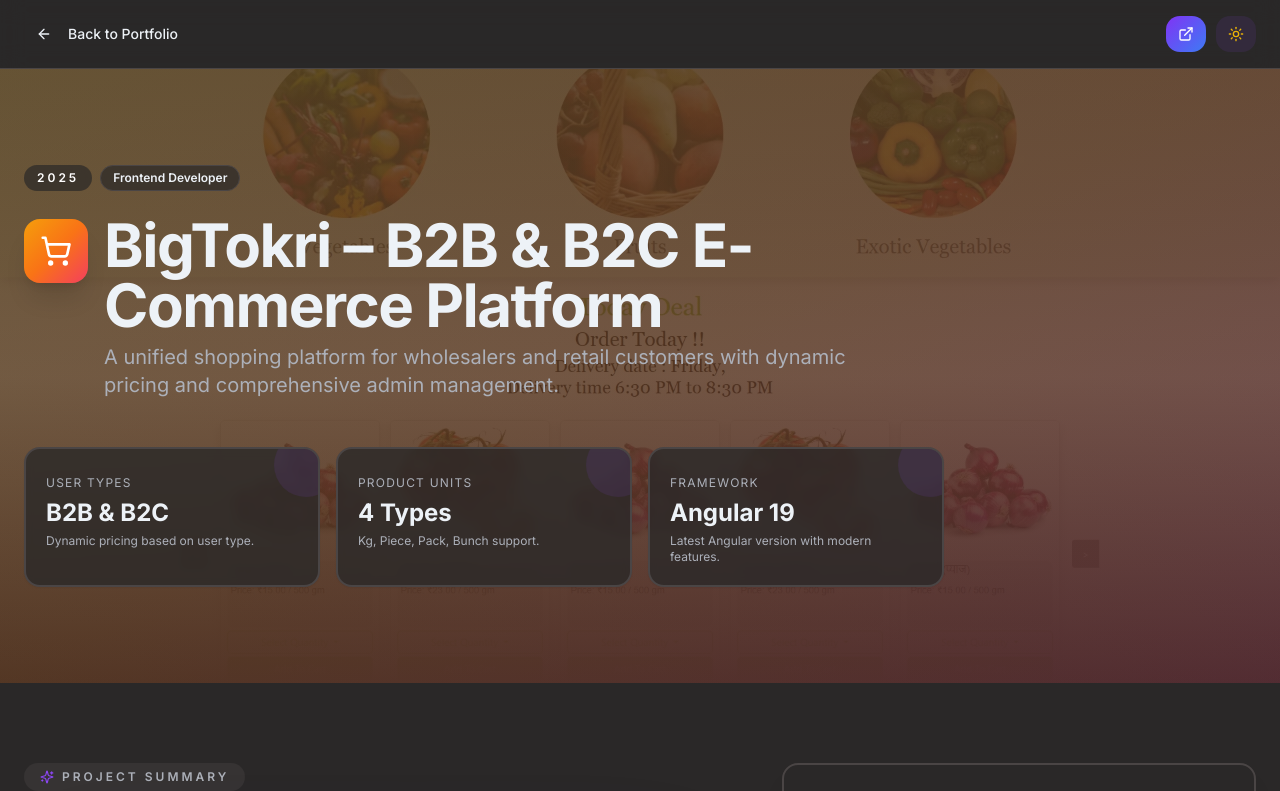
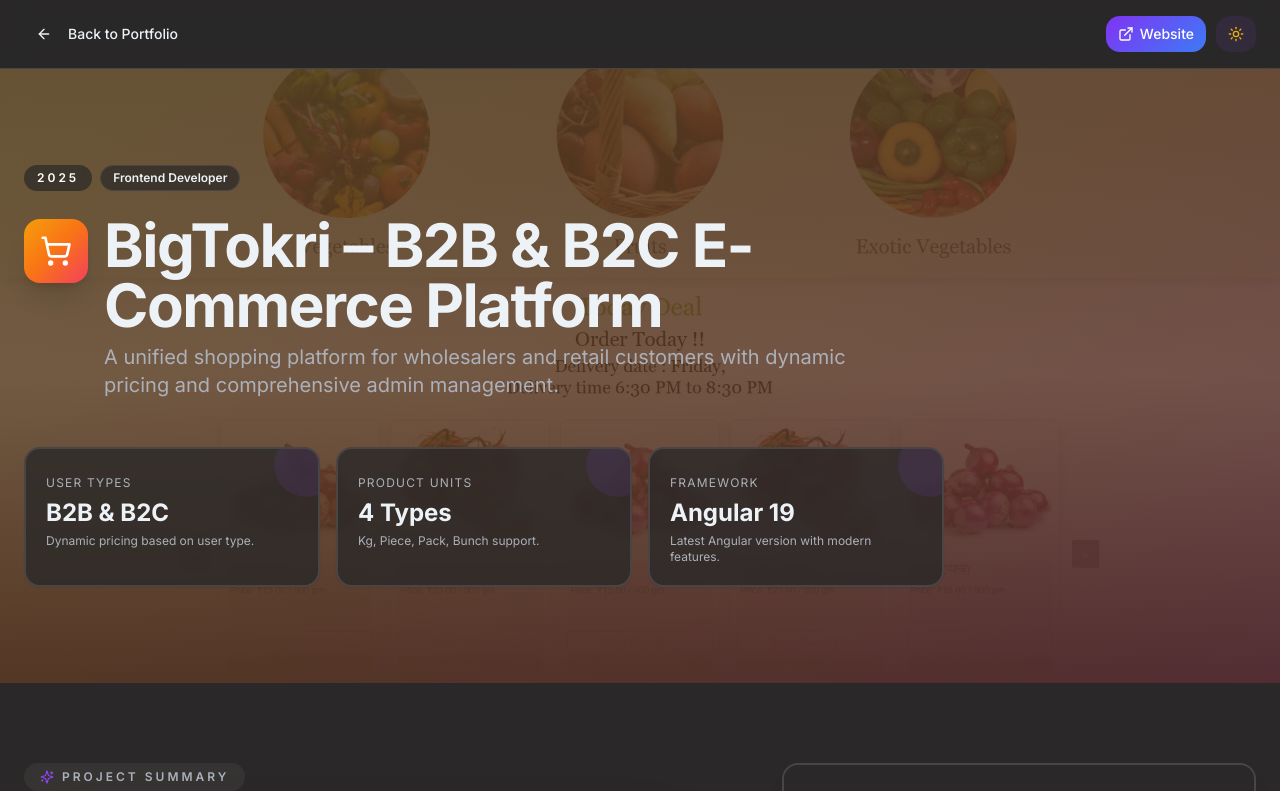
Before and after one commit to shubham0454/personal_portfolio, a React (Vite) app: page /project/bigtokri in a window 1280 px wide. Shown: the top 791 px of the page. Built offline with nearby package versions, Linux system fonts and the light colour scheme; the HTML template or start-up script is replaced by a standard one.

Commit message:
style: always show label text in project detail header link buttons

```diff
--- a/src/pages/ProjectDetail.tsx
+++ b/src/pages/ProjectDetail.tsx
@@ -79,7 +79,7 @@
                   >
                     <a href={link.url} target="_blank" rel="noopener noreferrer">
                       <ExternalLink className="h-3.5 w-3.5" />
-                      <span className="hidden xs:inline">{link.label}</span>
+                      <span>{link.label}</span>
                     </a>
                   </Button>
                 ))}
```
